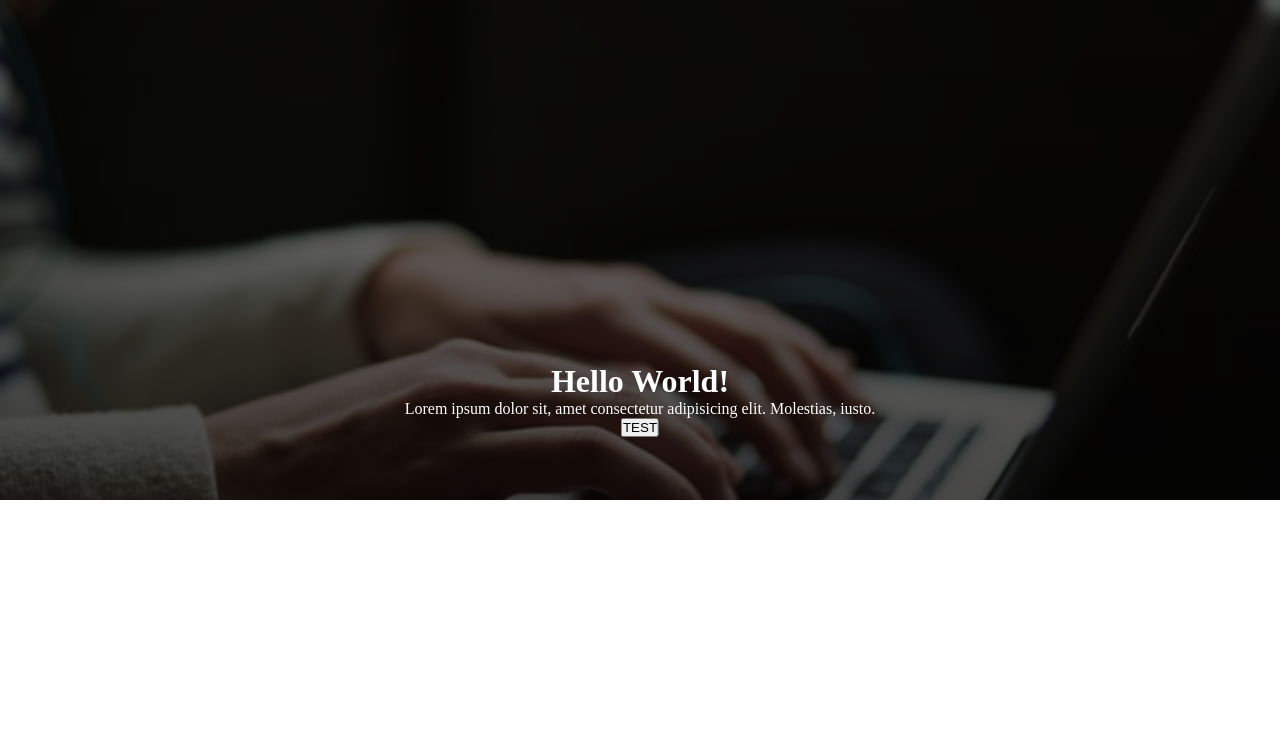
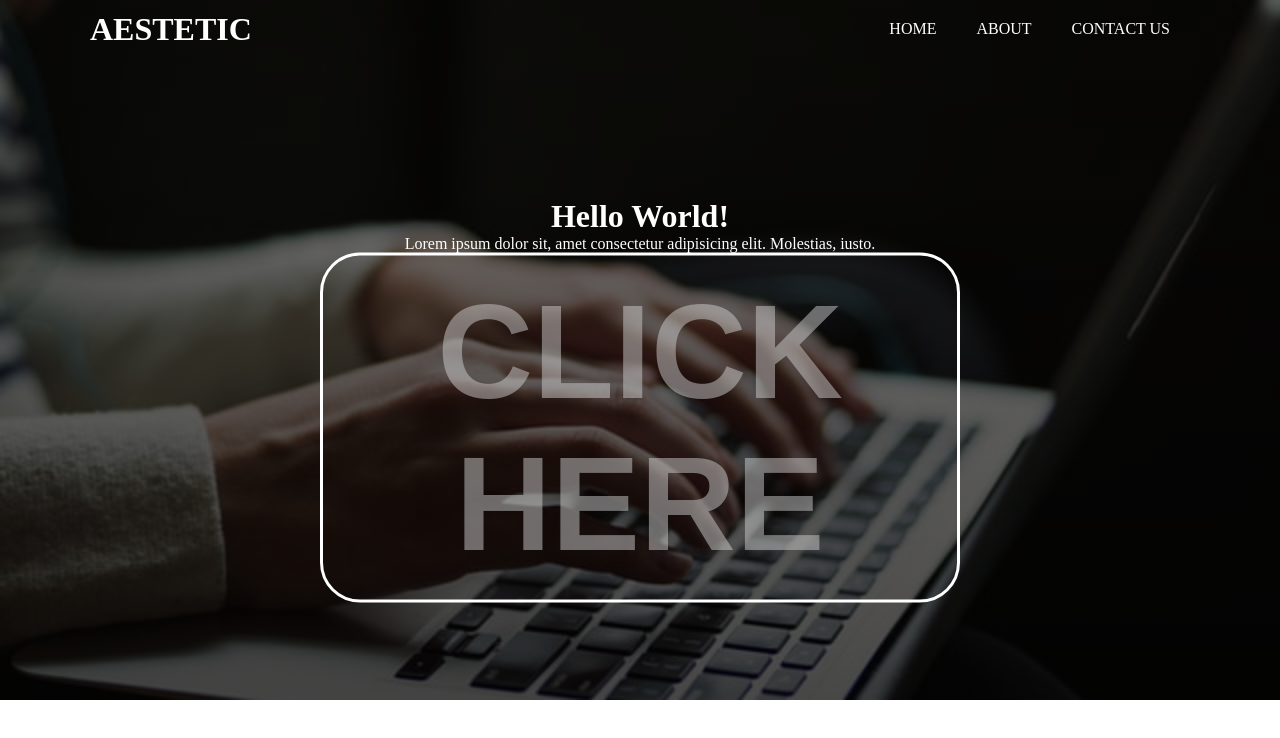
Before and after one commit to tyohanan/testing-html-css-sass-javascript-website, a plain HTML site: page index.html in a window 1280 px wide. Drawn offline with Linux system fonts and the light colour scheme.

Commit message:
new commit

```diff
--- a/index.html
+++ b/index.html
@@ -5,19 +5,32 @@
     <meta http-equiv="X-UA-Compatible" content="IE=edge" />
     <meta name="viewport" content="width=device-width, initial-scale=1.0" />
     <link rel="stylesheet" href="src/css/style.css" />
+    <link rel="stylesheet" href="src/css/nav.css" />
     <title>html-css-javascript responsive website</title>
   </head>
   <body>
     <header>
       <div class="main">
         <div class="container">
+          <div class="nav">
+            <div class="logo"><h1>AESTETIC</h1></div>
+            <div class="nav-1">
+              <ul>
+                <li><a href=""> HOME</a></li>
+                <li><a href=""> ABOUT</a></li>
+                <li><a href="">CONTACT US</a></li>
+              </ul>
+            </div>
+          </div>
           <div class="main-1">
             <h1>Hello World!</h1>
             <p>
               Lorem ipsum dolor sit, amet consectetur adipisicing elit.
               Molestias, iusto.
             </p>
-            <button onclick="myfunction()">TEST</button>
+            <button class="btn" onclick="myFunction">
+              <h5>CLICK HERE</h5>
+            </button>
           </div>
         </div>
       </div>
--- /dev/null
+++ b/src/css/nav.scss
@@ -0,0 +1,25 @@
+.nav {
+  display: flex;
+  align-items: center;
+  justify-content: space-between;
+
+  ul {
+    list-style: none;
+    display: flex;
+  }
+
+  .logo {
+  }
+
+  &-1 {
+  }
+
+  li {
+    padding: 20px 20px;
+  }
+
+  a {
+    color: white;
+    text-decoration: none;
+  }
+}
--- a/src/css/style.scss
+++ b/src/css/style.scss
@@ -21,7 +21,7 @@
   background-image: linear-gradient(rgba(0, 0, 0, 0.5), rgba(0, 0, 0, 0.7)),
     url("/img/kaitlyn-baker-vZJdYl5JVXY-unsplash.jpg");
   background-size: cover;
-  height: 500px;
+  height: 700px;
   color: white;
 
   &-1 {
@@ -34,4 +34,13 @@
     left: 50%;
     transform: translate(-50%, -50%);
   }
+
+  .btn {
+    color: rgba(206, 206, 206, 0.5);
+    font-size: 10em;
+    border: solid white 3px;
+    border-radius: 40px;
+    background-color: rgba(0, 0, 0, 0);
+    padding: 20px 40px;
+  }
 }
```
Also changed, not shown: src/css/nav.css (added), src/css/style.css, 2 other files.
